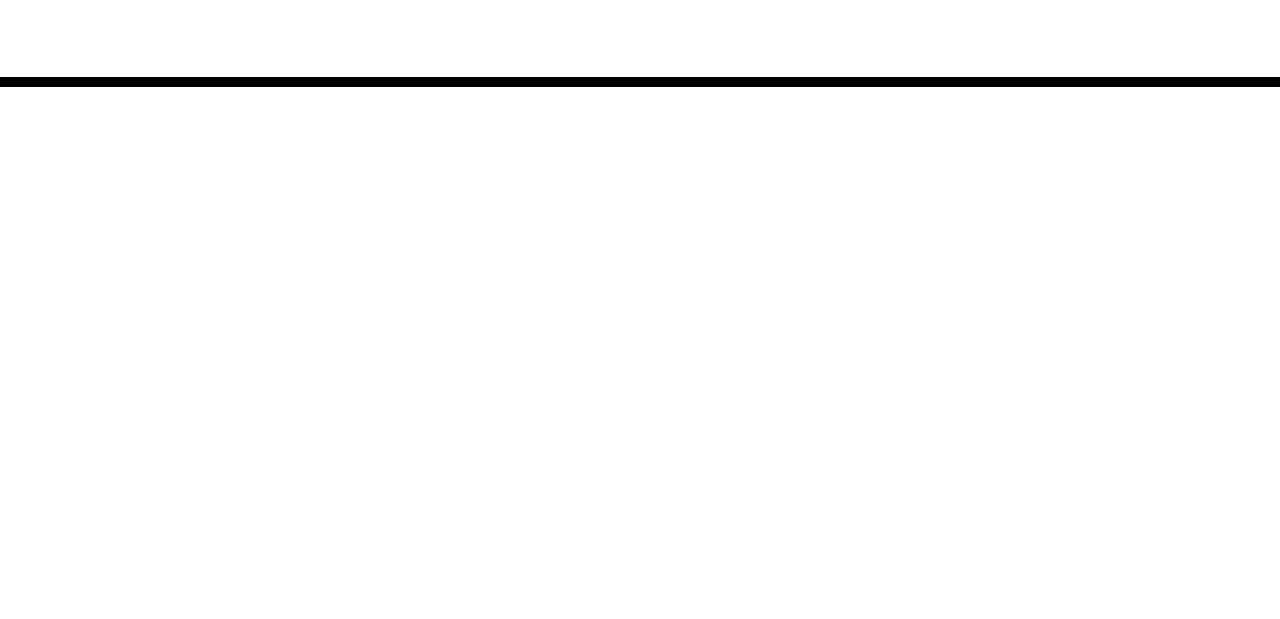
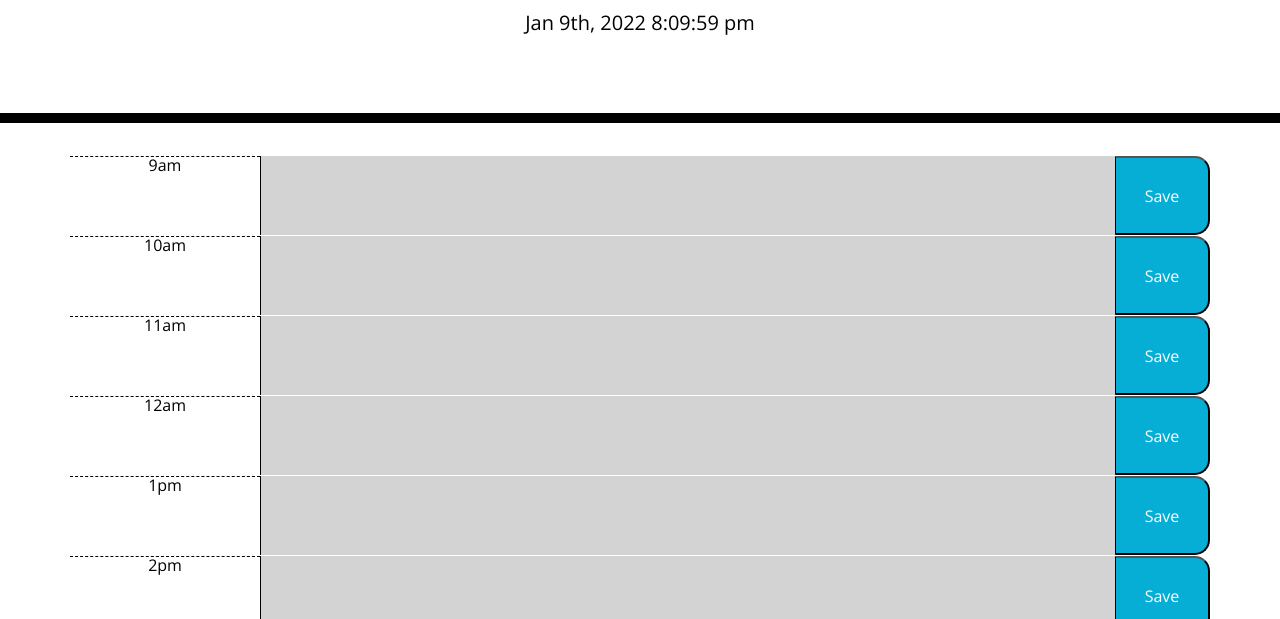
Before and after one commit to sankeatan/Day-Planner, a plain HTML site: page index.html in a window 1280 px wide. Shown: the part 181-800 px from the top of the page. Drawn offline with nearby package versions, Linux system fonts and the light colour scheme.

Commit message:
Update index.html

```diff
--- a/index.html
+++ b/index.html
@@ -19,6 +19,7 @@
       rel="stylesheet"
     />
     <link rel="stylesheet" href="style.css" />
+
     <title>Work Day Scheduler</title>
   </head>
 
@@ -28,11 +29,12 @@
       <p class="lead">A simple calendar app for scheduling your work day</p>
       <p id="currentDay" class="lead"></p>
     </header>
-    <div class="container">
+    <ul id="schedule" class="container">
       <!-- Timeblocks go here -->
-    </div>
+    </ul>
 
     <script src="https://cdnjs.cloudflare.com/ajax/libs/jquery/3.2.1/jquery.min.js"></script>
     <script src="https://cdnjs.cloudflare.com/ajax/libs/moment.js/2.24.0/moment.min.js"></script>
+    <script src="./script.js"></script>
   </body>
 </html>
```
